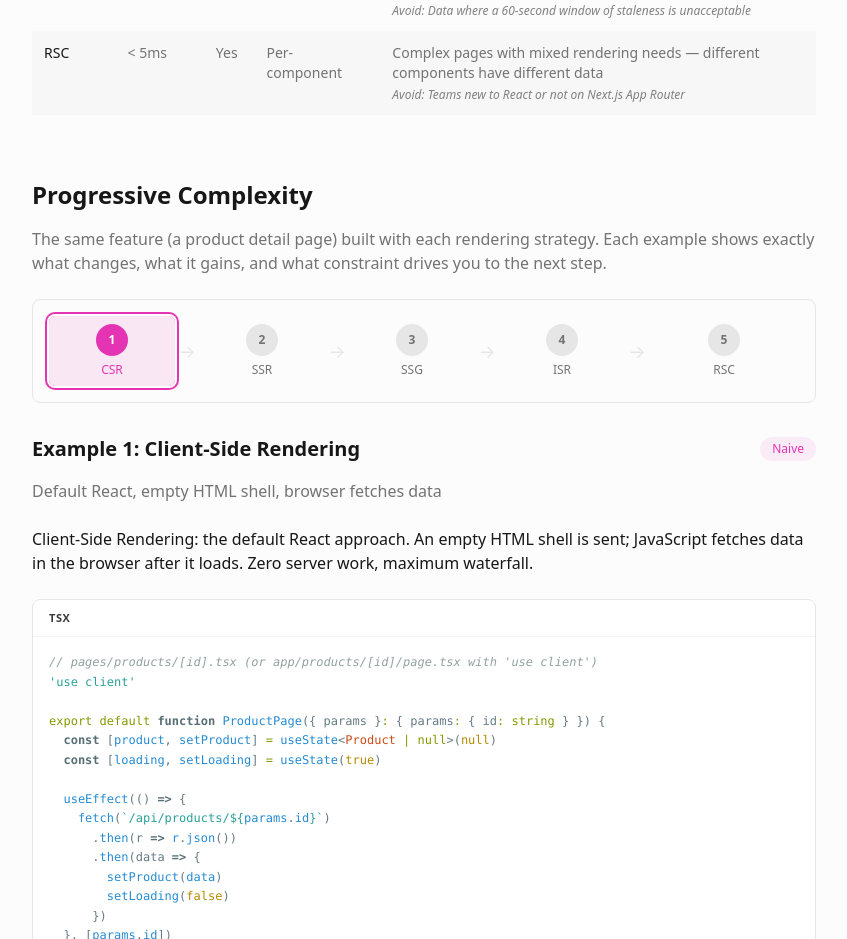
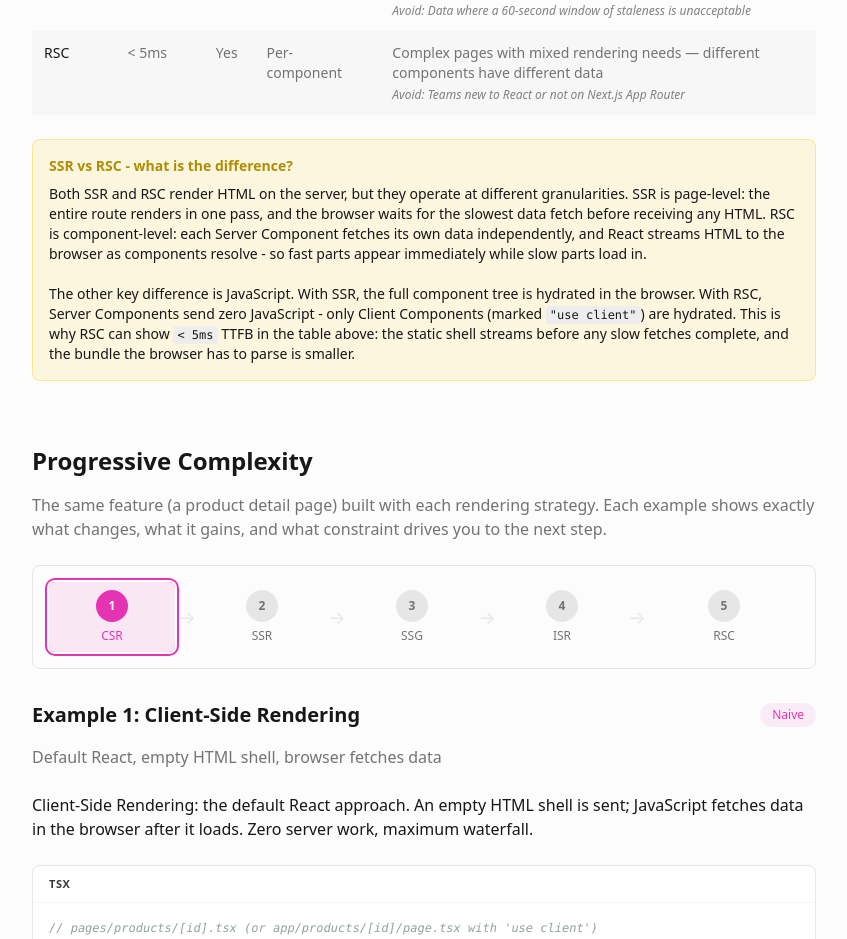
Before and after one commit to armin-es/renderpx, a Next.js app: page /frameworks/rendering-strategy in a window 1280 px wide. Shown: the part 4920-5859 px from the top of the page, without its empty margins (248-1095 px from the left). Built offline with nearby package versions, Linux system fonts and the light colour scheme.

Commit message:
docs: add SSR vs RSC explainer callout to decision matrix section

```diff
--- a/app/frameworks/rendering-strategy/page.tsx
+++ b/app/frameworks/rendering-strategy/page.tsx
@@ -545,6 +545,27 @@ export default async function RenderingStrategyPage() {
             </tbody>
           </table>
         </div>
+
+        <div className="mt-6">
+          <Callout variant="note" title="SSR vs RSC - what is the difference?">
+            Both SSR and RSC render HTML on the server, but they operate at
+            different granularities. SSR is page-level: the entire route renders
+            in one pass, and the browser waits for the slowest data fetch before
+            receiving any HTML. RSC is component-level: each Server Component
+            fetches its own data independently, and React streams HTML to the
+            browser as components resolve - so fast parts appear immediately
+            while slow parts load in.
+            <br />
+            <br />
+            The other key difference is JavaScript. With SSR, the full component
+            tree is hydrated in the browser. With RSC, Server Components send
+            zero JavaScript - only Client Components (marked{" "}
+            <InlineCode>&quot;use client&quot;</InlineCode>) are hydrated. This
+            is why RSC can show <InlineCode>{"< 5ms"}</InlineCode> TTFB in the
+            table above: the static shell streams before any slow fetches
+            complete, and the bundle the browser has to parse is smaller.
+          </Callout>
+        </div>
       </section>
 
       {/* Section 5: Progressive Complexity */}
```
